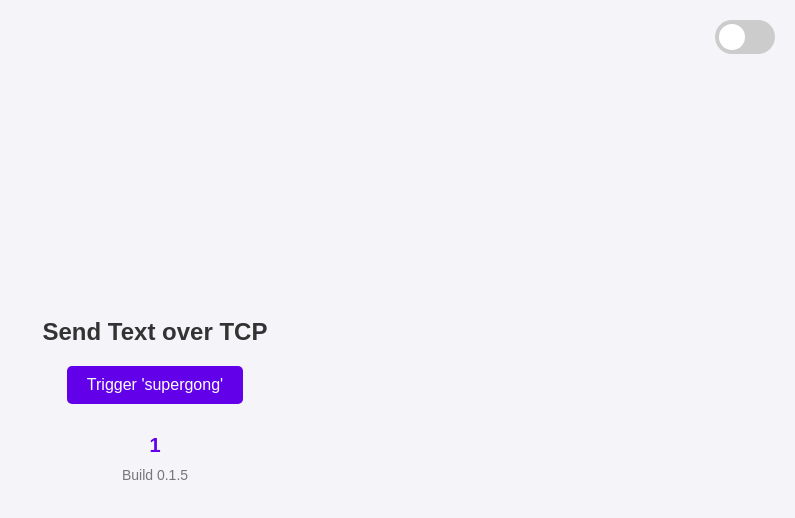
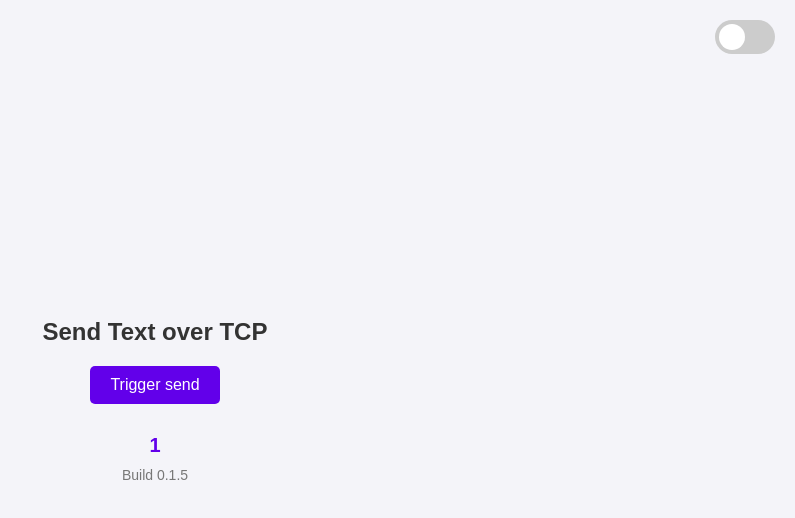
Before and after one commit to testerlingSmidge/serversideapp, a website: page public/index.html in a window 1280 px wide. Shown: the whole page, without its empty margins (485-1280 px from the left). Drawn offline with Linux system fonts and the light colour scheme.

Commit message:
Update index.html

```diff
--- a/public/index.html
+++ b/public/index.html
@@ -14,7 +14,7 @@
         </label>
     </div>
     <h1>Send Text over TCP</h1>
-    <button id="triggerId">Trigger 'supergong'</button>
+    <button id="triggerId">Trigger send</button>
     <div id="targetId">1</div>
     <div id="uniqueId">Build 0.1.5</div>
     <script src="app.js"></script>
```
